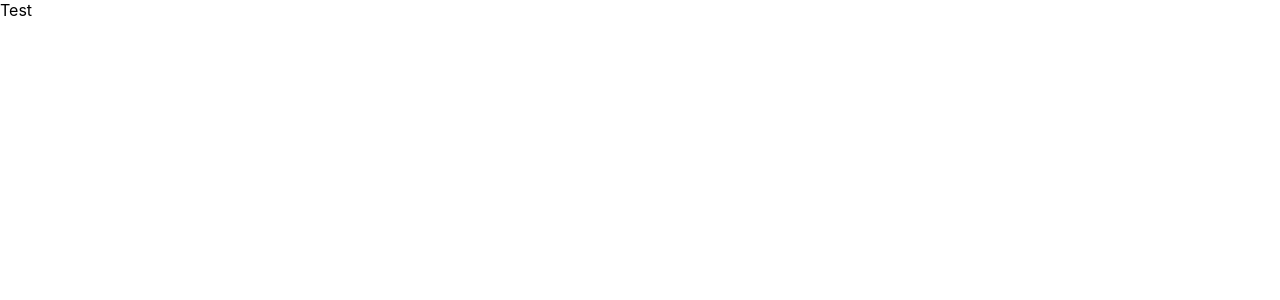
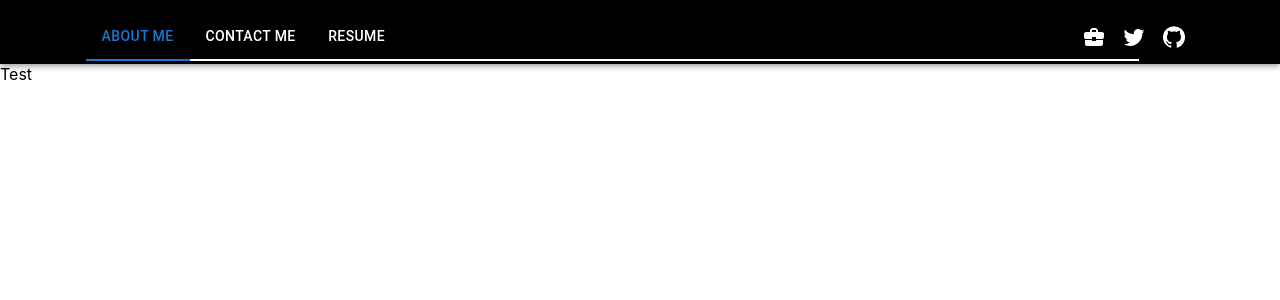
Before and after one commit to Nivix047/nivix047.github.io, a React (Create React App) app: page / in a window 1280 px wide. Shown: the top 300 px of the page. Built offline with nearby package versions, Linux system fonts and the light colour scheme.

Commit message:
Added some styling to the header

```diff
--- /dev/null
+++ b/src/components/Header/Header.css
@@ -0,0 +1,21 @@
+.header-content {
+  position: relative; /* Required for absolute positioning of the pseudo-element */
+  display: flex;
+  justify-content: space-between;
+  align-items: center;
+  width: 90%; /* Full width */
+  padding-top: 10px;
+}
+
+.header-content::before {
+  content: "";
+  position: absolute;
+  bottom: 0;
+  left: 50%; /* Center the line */
+  width: 90%; /* Adjust this width to control the length of the bottom border */
+  height: 2px; /* Height of the border */
+  background-color: white;
+  transform: translateX(
+    -50%
+  ); /* Center the line with respect to the container */
+}
--- a/src/components/Header/index.js
+++ b/src/components/Header/index.js
@@ -0,0 +1,82 @@
+import React, { useState } from "react";
+import { Link, useNavigate } from "react-router-dom";
+import { useTheme } from "@mui/material/styles";
+import useMediaQuery from "@mui/material/useMediaQuery";
+import { AppBar, Toolbar, Box, Tabs, Tab, IconButton } from "@mui/material";
+import TwitterIcon from "@mui/icons-material/Twitter";
+import GitHubIcon from "@mui/icons-material/GitHub";
+import BusinessCenterIcon from "@mui/icons-material/BusinessCenter";
+import "./Header.css"; // Import the CSS file
+
+const Header = () => {
+  const [value, setValue] = useState(0);
+  const theme = useTheme();
+  const isMobile = useMediaQuery(theme.breakpoints.down("sm"));
+  const navigate = useNavigate();
+
+  const handleChange = (event, newValue) => {
+    setValue(newValue);
+  };
+
+  return (
+    <AppBar position="static" sx={{ backgroundColor: "black", color: "white" }}>
+      <Toolbar>
+        <Box sx={{ flexGrow: 1, display: "flex", justifyContent: "center" }}>
+          <div className="header-content">
+            {!isMobile && (
+              <>
+                <Tabs
+                  value={value}
+                  onChange={handleChange}
+                  aria-label="basic tabs example"
+                >
+                  <Tab
+                    component={Link}
+                    to="/about"
+                    label="About Me"
+                    sx={{ color: "white", textTransform: "uppercase" }}
+                  />
+                  <Tab
+                    component={Link}
+                    to="/contact"
+                    label="Contact Me"
+                    sx={{ color: "white", textTransform: "uppercase" }}
+                  />
+                  <Tab
+                    component={Link}
+                    to="/resume"
+                    label="Resume"
+                    sx={{ color: "white", textTransform: "uppercase" }}
+                  />
+                </Tabs>
+                <Box sx={{ display: "flex" }}>
+                  <IconButton
+                    color="inherit"
+                    onClick={() => navigate("/indeed")}
+                  >
+                    <BusinessCenterIcon />
+                  </IconButton>
+                  <IconButton
+                    color="inherit"
+                    onClick={() => window.open("https://twitter.com", "_blank")}
+                  >
+                    <TwitterIcon />
+                  </IconButton>
+                  <IconButton
+                    color="inherit"
+                    onClick={() => navigate("/github")}
+                  >
+                    <GitHubIcon />
+                  </IconButton>
+                </Box>
+              </>
+            )}
+          </div>
+        </Box>
+        {/* Add mobile view handling if needed */}
+      </Toolbar>
+    </AppBar>
+  );
+};
+
+export default Header;
--- a/src/components/Layout/index.js
+++ b/src/components/Layout/index.js
@@ -1,11 +1,13 @@
 import React from "react";
 import Home from "../pages/Home";
+import Header from "../Header";
 import { BrowserRouter as Router, Route, Routes } from "react-router-dom";
 
 export default function Layout() {
   return (
     <Router>
       <div>
+        <Header />
         <Routes>
           <Route exact path="/" element={<Home />} />
           {/* Add more routes as needed */}
```
